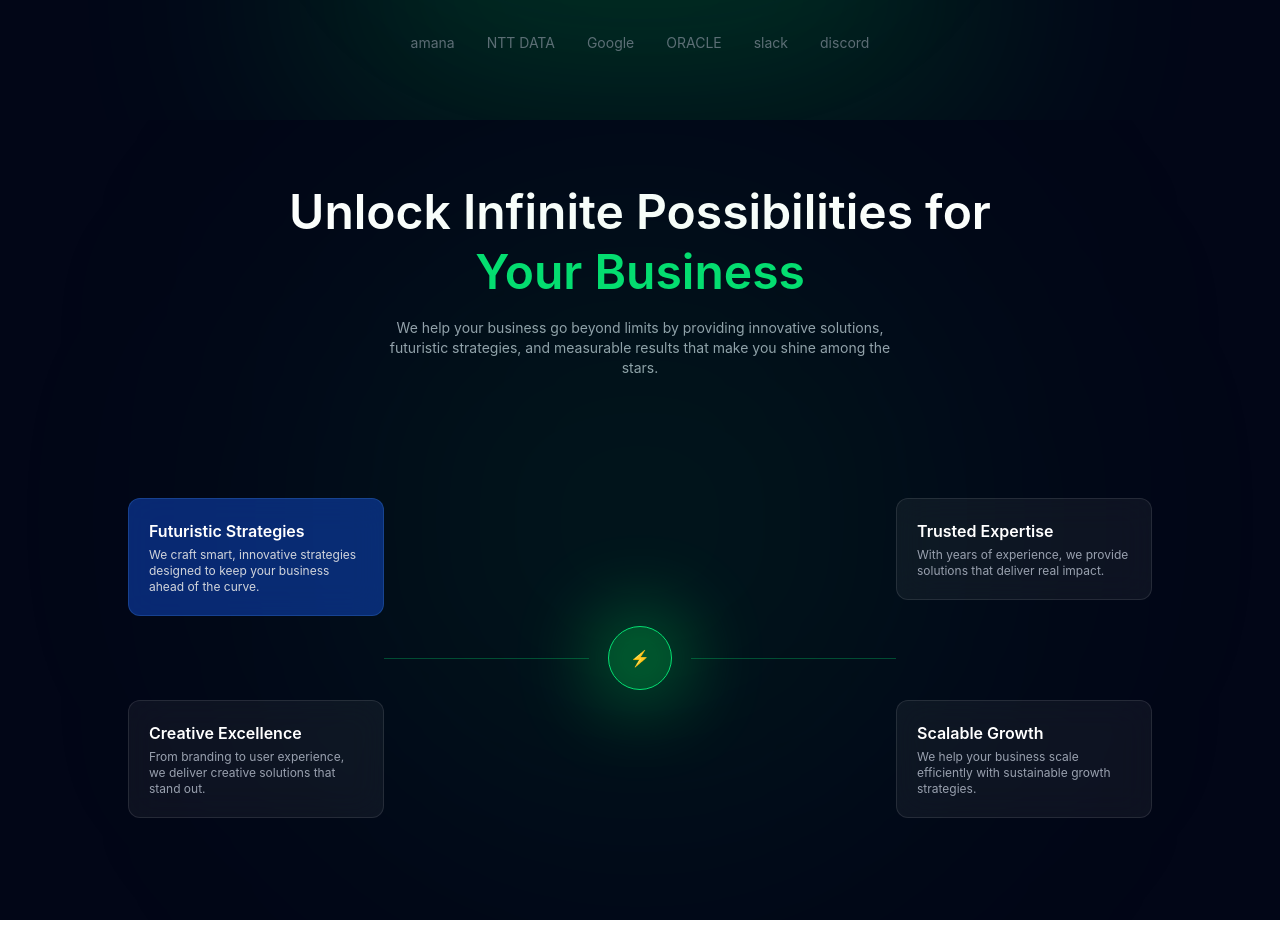
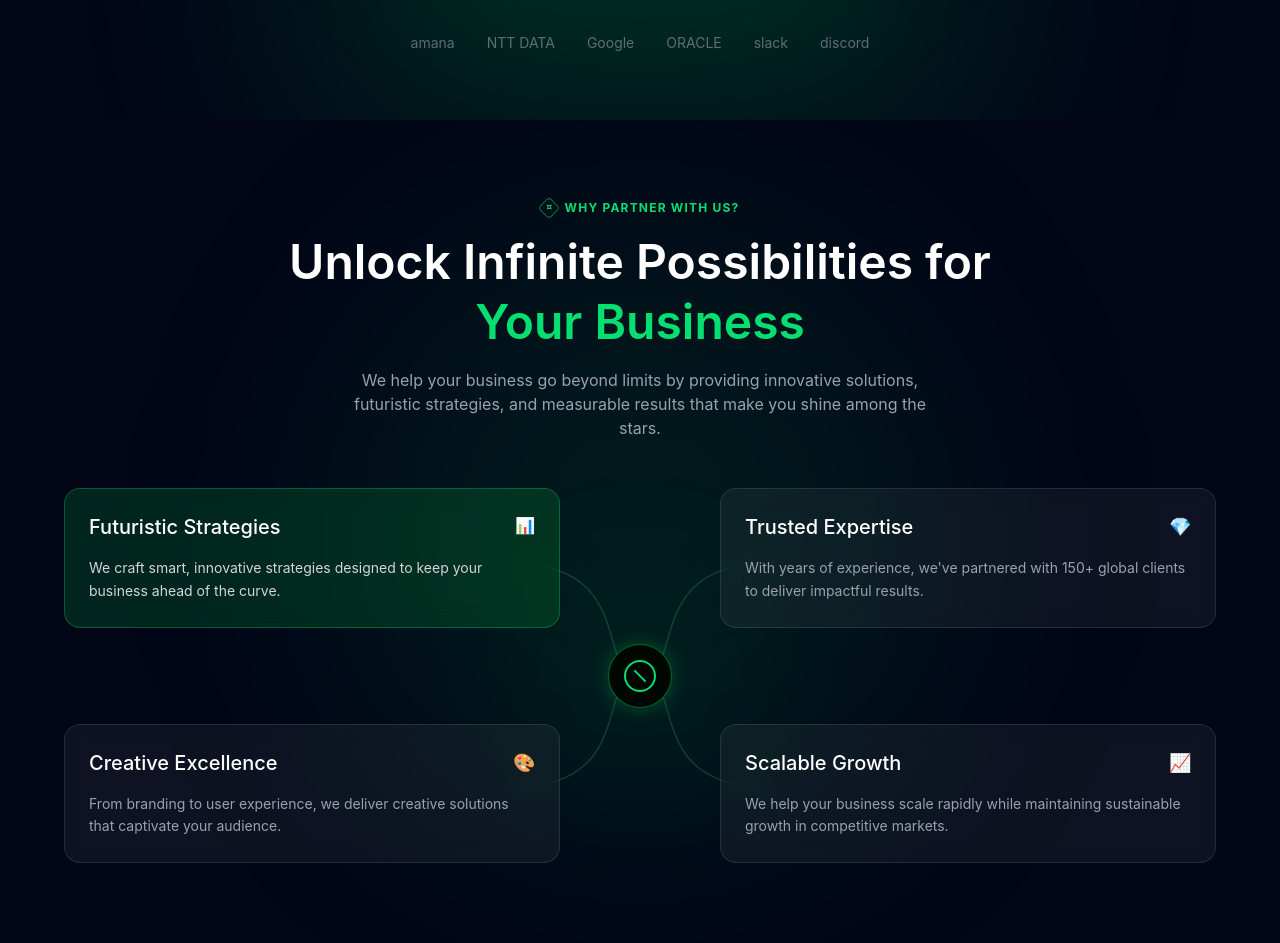
Before and after one commit to berwakellia/Eco-Energy, a React app in the folder Frontend/: page / in a window 1280 px wide. Shown: the part 1480-2423 px from the top of the page. Before the commit the page ends 2400 px from the top, so only its background shows below. Built offline with nearby package versions, Linux system fonts and the light colour scheme; the HTML template or start-up script is replaced by a standard one.

Commit message:
chore:done to update nextsection

```diff
--- a/Frontend/src/components/NextSection.jsx
+++ b/Frontend/src/components/NextSection.jsx
@@ -1,73 +1,94 @@
 export default function NextSection() {
   return (
-    <div className="relative bg-[#020617] text-white min-h-screen flex flex-col items-center justify-center px-6 overflow-hidden">
+    <div className="relative bg-[#020617] text-white min-h-screen flex flex-col items-center justify-center px-6 py-20 overflow-hidden">
 
-      {/* Glow Background */}
-      <div className="absolute w-[600px] h-[600px] bg-green-500/10 blur-[150px] rounded-full"></div>
+      {/* Background Glow */}
+      <div className="absolute top-1/2 left-1/2 -translate-x-1/2 -translate-y-1/2 w-[300px] md:w-[600px] h-[300px] md:h-[600px] bg-green-500/10 blur-[120px] rounded-full pointer-events-none"></div>
 
       {/* Heading */}
-      <h2 className="text-3xl md:text-5xl font-semibold text-center leading-tight max-w-3xl">
+      <div className="z-10 text-center mb-12">
+        <div className="text-green-400 text-xs font-bold uppercase tracking-widest mb-4 flex items-center justify-center gap-2">
+           <span className="w-4 h-4 border border-green-400/50 rounded-sm rotate-45 flex items-center justify-center text-[10px]">✧</span>
+           Why Partner With Us?
+        </div>
+        <h2 className="text-3xl md:text-5xl font-semibold leading-tight max-w-3xl mx-auto">
           Unlock Infinite Possibilities for <br />
           <span className="text-green-400">Your Business</span>
         </h2>
-
-      {/* Description */}
-      <p className="mt-4 text-gray-400 text-center max-w-lg text-sm">
+        <p className="mt-4 text-gray-400 max-w-xl mx-auto text-sm md:text-base">
           We help your business go beyond limits by providing innovative solutions,
           futuristic strategies, and measurable results that make you shine among the stars.
         </p>
-
-      {/* CENTER SYSTEM */}
-      <div className="relative mt-20 w-full max-w-5xl h-[400px] flex items-center justify-center">
-
-        {/* Center Glow */}
-        <div className="absolute w-24 h-24 bg-green-500 rounded-full blur-2xl opacity-40"></div>
-
-        {/* Center Circle */}
-        <div className="w-16 h-16 bg-green-500/20 border border-green-400 rounded-full flex items-center justify-center z-10">
-          ⚡
       </div>
 
-        {/* LEFT TOP */}
-        <div className="absolute left-0 top-10 bg-blue-600/40 backdrop-blur-lg border border-blue-400/20 p-5 rounded-xl w-64">
-          <h3 className="font-semibold">Futuristic Strategies</h3>
-          <p className="text-xs text-gray-300 mt-1">
+      {/* MAIN SYSTEM CONTAINER */}
+      <div className="relative w-full max-w-6xl grid grid-cols-1 md:grid-cols-2 gap-8 md:gap-y-24 md:gap-x-40 items-center">
+
+        {/* CENTER ICON (Desktop Only Overlay) */}
+        <div className="hidden md:flex absolute inset-0 items-center justify-center pointer-events-none">
+          {/* Connection SVG Lines */}
+          <svg className="absolute w-full h-full" viewBox="0 0 800 400" fill="none">
+            <path d="M260 80 C 400 80, 350 200, 400 200" stroke="rgba(74, 222, 128, 0.2)" strokeWidth="1.5" />
+            <path d="M260 320 C 400 320, 350 200, 400 200" stroke="rgba(74, 222, 128, 0.2)" strokeWidth="1.5" />
+            <path d="M540 80 C 400 80, 450 200, 400 200" stroke="rgba(74, 222, 128, 0.2)" strokeWidth="1.5" />
+            <path d="M540 320 C 400 320, 450 200, 400 200" stroke="rgba(74, 222, 128, 0.2)" strokeWidth="1.5" />
+          </svg>
+
+          <div className="relative">
+            <div className="absolute inset-0 bg-green-500 blur-3xl opacity-30 rounded-full scale-150"></div>
+            <div className="w-16 h-16 bg-black border border-green-500/50 rounded-full flex items-center justify-center z-20 shadow-[0_0_20px_rgba(34,197,94,0.3)]">
+               <div className="w-8 h-8 border-2 border-green-400 rounded-full flex items-center justify-center">
+                 <div className="w-4 h-[2px] bg-green-400 rotate-45"></div>
+               </div>
+            </div>
+          </div>
+        </div>
+
+        {/* TOP LEFT CARD */}
+        <div className="group relative bg-green-600/20 backdrop-blur-md border border-green-400/30 p-6 rounded-2xl md:text-left transition-all hover:border-green-400/60">
+           <div className="flex justify-between items-start mb-4">
+             <h3 className="text-xl font-medium">Futuristic Strategies</h3>
+             <span className="text-green-400">📊</span>
+           </div>
+           <p className="text-sm text-gray-300 leading-relaxed">
              We craft smart, innovative strategies designed to keep your business ahead of the curve.
            </p>
         </div>
 
-        {/* LEFT BOTTOM */}
-        <div className="absolute left-0 bottom-10 bg-white/5 backdrop-blur-lg border border-white/10 p-5 rounded-xl w-64">
-          <h3 className="font-semibold">Creative Excellence</h3>
-          <p className="text-xs text-gray-400 mt-1">
-            From branding to user experience, we deliver creative solutions that stand out.
+        {/* TOP RIGHT CARD */}
+        <div className="group relative bg-white/5 backdrop-blur-md border border-white/10 p-6 rounded-2xl md:text-left hover:border-green-400/30 transition-all">
+           <div className="flex justify-between items-start mb-4">
+             <h3 className="text-xl font-medium">Trusted Expertise</h3>
+             <span className="text-green-400 text-lg">💎</span>
+           </div>
+           <p className="text-sm text-gray-400 leading-relaxed">
+             With years of experience, we've partnered with 150+ global clients to deliver impactful results.
            </p>
         </div>
 
-        {/* RIGHT TOP */}
-        <div className="absolute right-0 top-10 bg-white/5 backdrop-blur-lg border border-white/10 p-5 rounded-xl w-64">
-          <h3 className="font-semibold">Trusted Expertise</h3>
-          <p className="text-xs text-gray-400 mt-1">
-            With years of experience, we provide solutions that deliver real impact.
+        {/* BOTTOM LEFT CARD */}
+        <div className="group relative bg-white/5 backdrop-blur-md border border-white/10 p-6 rounded-2xl md:text-left hover:border-green-400/30 transition-all">
+           <div className="flex justify-between items-start mb-4">
+             <h3 className="text-xl font-medium">Creative Excellence</h3>
+             <span className="text-green-400 text-lg">🎨</span>
+           </div>
+           <p className="text-sm text-gray-400 leading-relaxed">
+             From branding to user experience, we deliver creative solutions that captivate your audience.
            </p>
         </div>
 
-        {/* RIGHT BOTTOM */}
-        <div className="absolute right-0 bottom-10 bg-white/5 backdrop-blur-lg border border-white/10 p-5 rounded-xl w-64">
-          <h3 className="font-semibold">Scalable Growth</h3>
-          <p className="text-xs text-gray-400 mt-1">
-            We help your business scale efficiently with sustainable growth strategies.
+        {/* BOTTOM RIGHT CARD */}
+        <div className="group relative bg-white/5 backdrop-blur-md border border-white/10 p-6 rounded-2xl md:text-left hover:border-green-400/30 transition-all">
+           <div className="flex justify-between items-start mb-4">
+             <h3 className="text-xl font-medium">Scalable Growth</h3>
+             <span className="text-green-400 text-lg">📈</span>
+           </div>
+           <p className="text-sm text-gray-400 leading-relaxed">
+             We help your business scale rapidly while maintaining sustainable growth in competitive markets.
            </p>
         </div>
 
-        {/* CONNECTION LINES */}
-        <div className="absolute w-full h-full pointer-events-none">
-          <div className="absolute left-[25%] top-1/2 w-[20%] h-[1px] bg-green-400/30"></div>
-          <div className="absolute right-[25%] top-1/2 w-[20%] h-[1px] bg-green-400/30"></div>
       </div>
-
-      </div>
-
     </div>
   );
 }
```
Lines whose indentation alone changed are shown as unchanged.
